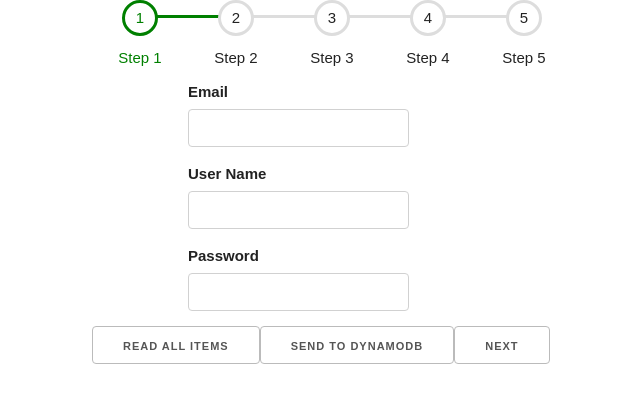
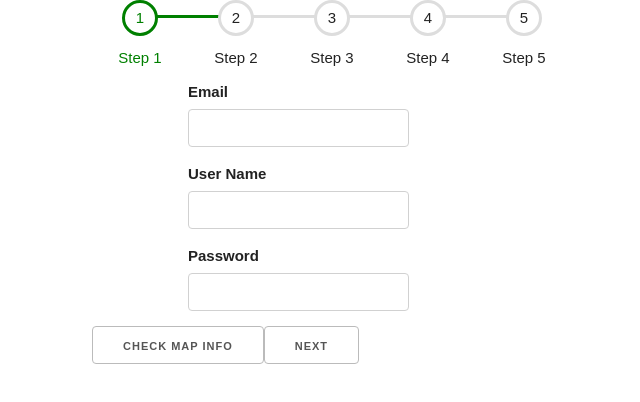
Before and after one commit to IggHub/dynamoDB-with-react, a React (Create React App) app: page / in a window 1280 px wide. Shown: the top 402 px of the page, without its empty margins (68-708 px from the left). Built offline with nearby package versions, Linux system fonts and the light colour scheme.

Commit message:
enable google map api

```diff
--- a/package.json
+++ b/package.json
@@ -4,6 +4,7 @@
   "private": true,
   "dependencies": {
     "aws-sdk": "2.171.0",
+    "axios": "0.17.1",
     "dynamodb-marshaler": "2.0.0",
     "react": "^16.2.0",
     "react-dom": "^16.2.0",
--- a/src/App.js
+++ b/src/App.js
@@ -4,11 +4,13 @@ import React, { Component } from 'react';
 //import './App.css';
 import randomPinGenerator from './utils/RandomGenerator';
 import AWS from 'aws-sdk';
+import axios from 'axios';
 import StepOne from './components/signup/StepOne';
 import StepTwo from './components/signup/StepTwo';
 import StepThree from './components/signup/StepThree';
 import StepFour from './components/signup/StepFour';
 import StepFive from './components/signup/StepFive';
+
 
 /**
 * react-multistep
@@ -25,6 +27,7 @@ const SECRET_ACCESS_KEY_WEB = '';
 const TABLE_NAME = "FamilyLocator";
 const END_POINT_WEB = 'dynamodb.us-west-1.amazonaws.com';
 //const END_POINT = 'http://localhost:8000';
+const GOOGLE_MAP_API_KEY = ''
 
 AWS.config.update({
   region: AWS_REGION,
@@ -50,7 +53,7 @@ class App extends Component {
       showNextButton: true,
       currentStepNo: 0,
 
-      /*form states*/
+      /*form-related states*/
       email: '',
       username: '',
       password: '',
@@ -59,7 +62,12 @@ class App extends Component {
       family_member_phone: '',
       labeled_location_name: '',
       labeled_location_radius: '',
-      labeled_location_address: ''
+      labeled_location_address: '',
+      labeled_location_latitude: '',
+      labeled_location_longitude: '',
+
+      /* google map loading */
+      isGeocoding: false
     }
 
     /* hide/display previous/next button */
@@ -67,18 +75,22 @@ class App extends Component {
       display: 'none'
     };
 
-
-
+    this.getGoogleMapInfo = this.getGoogleMapInfo.bind(this);
     this.createItem = this.createItem.bind(this);
     this.readItem = this.readItem.bind(this);
     this.readAllItems = this.readAllItems.bind(this);
     this.deleteItem = this.deleteItem.bind(this);
     this.handleSignup = this.handleSignup.bind(this);
-    this.renderProperSteps = this.renderProperSteps.bind(this);
     this.next = this.next.bind(this);
     this.previous = this.previous.bind(this);
 
-    this.steps_array = [<StepOne handleSignup={this.handleSignup} />, <StepTwo handleSignup={this.handleSignup} />, <StepThree handleSignup={this.handleSignup} />, <StepFour />, <StepFive />]
+    this.steps_array = [
+          <StepOne handleSignup={this.handleSignup} />,
+          <StepTwo handleSignup={this.handleSignup} />,
+          <StepThree handleSignup={this.handleSignup} />,
+          <StepFour />,
+          <StepFive />
+        ]
   }
 
   sayHello(){
@@ -208,7 +220,6 @@ class App extends Component {
 
   previous(){
     const currentStepNo = this.state.currentStepNo;
-    const stepsLength = this.steps_array.length;
     if(currentStepNo === 1){
       this.setState({
         currentStepNo: currentStepNo - 1,
@@ -238,29 +249,42 @@ class App extends Component {
     }
   }
 
-  renderProperSteps(){
-    //const currentStepNo = this.state.currentStepNo;
-    const STEPS_ARRAY = [<StepOne handleSignup={this.handleSignup} />, <StepTwo handleSignup={this.handleSignup} />, <StepThree handleSignup={this.handleSignup} />, <StepFour />, <StepFive />];
-    return STEPS_ARRAY[this.state.currentStepNo];
+
+  getGoogleMapInfo(){
+    const that = this;
+    this.setState({isGeocoding: true})
+    axios.get('https://maps.googleapis.com/maps/api/geocode/json?address=' + this.state.labeled_location_address + '&key=' + GOOGLE_MAP_API_KEY)
+      .then(function(response){
+        console.log(response.data.results[0].geometry.location);
+        const lat = response.data.results[0].geometry.location.lat;
+        const long = response.data.results[0].geometry.location.lng;
+        that.setState({
+          isGeocoding: false,
+          labeled_location_latitude: lat,
+          labeled_location_longitude: long
+        });
+      })
+      .catch(function (error) {
+        console.log(error);
+      });
   }
   render() {
+    let isGeocoding = this.state.isGeocoding ? <div>Loading</div> : <div></div>
 
-    const STEPS_ARRAY = [<StepOne handleSignup={this.handleSignup} />, <StepTwo handleSignup={this.handleSignup} />, <StepThree handleSignup={this.handleSignup} />, <StepFour />, <StepFive />]
-    const steps = STEPS_ARRAY.map((step, index) => {
-      return <div key={index}>{step}</div>
-    })
     let stepTrackerArray = [];
-    for(let i = 0; i < STEPS_ARRAY.length; i++){
+    for(let i = 0; i < this.steps_array.length; i++){
       stepTrackerArray.push(i + 1)
     }
+
     return (
       <div className="container">
+        {isGeocoding}
         {/*}<DynamoDBQuery handleFlavor={this.handleFlavor} flavor={this.state.flavor} createItem={this.createItem} readItem={this.readItem} readAllItems={this.readAllItems} deleteItem={this.deleteItem} />{*/}
         {/*}<Multistep initialStep={1} steps={steps} sayHello={this.sayHello} />{*/}
         <div className="progress-bar-container">
           <ul className="progress-bar">
             {stepTrackerArray.map((stepNo, index) => {
-              return <li className={this.state.currentStepNo < index ? "" : "active"}>Step {stepNo}</li>
+              return <li key={index} className={this.state.currentStepNo < index ? "" : "active"}>Step {stepNo}</li>
             })}
 
           </ul>
@@ -269,9 +293,10 @@ class App extends Component {
           {this.steps_array[this.state.currentStepNo]}
         </div>
         <div>
-          <button onClick={this.readAllItems}>Read all items</button>
+          {/**}<button onClick={this.readAllItems}>Read all items</button>
           <button onClick={this.createItem}>Send to DynamoDB</button>
-
+          {**/}
+          <button onClick={this.getGoogleMapInfo}>Check map info</button>
           <button style={this.state.showPrevButton ? {} : this.hidden}
             onClick={this.previous}>
             Previous
```
Also changed, not shown: 1 other file (tests, documents, lock files or other folders).
